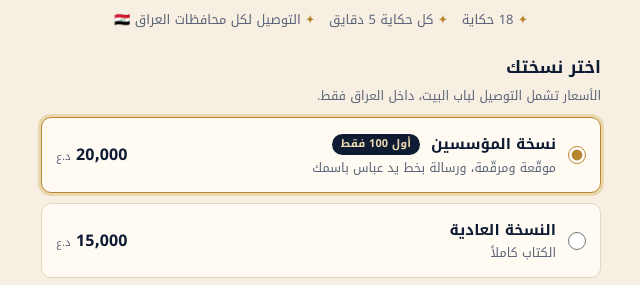
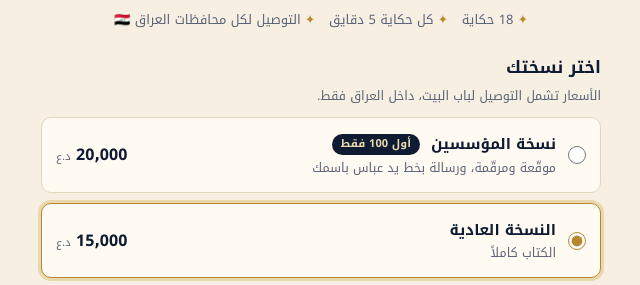
Before and after one commit to nuasall73-design/ma-waddaak-rabbuk, a plain HTML site: page index.html in a window 1280 px wide. Shown: the part 604-889 px from the top of the page, without its empty margins (319-959 px from the left). Drawn offline with Linux system fonts and the light colour scheme; a web font is replaced by a local one.

Commit message:
النسخة العادية هي الاختيار الافتراضي
Co-Authored-By: Claude Opus 5.5 <noreply@anthropic.com>
Claude-Session: https://claude.ai/code/session_017yHnbdBJfFawVqF738T2FP

```diff
--- a/index.html
+++ b/index.html
@@ -90,10 +90,10 @@ footer{text-align:center;font-size:12px;color:var(--muted)}
     <h2>اختر نسختك</h2>
     <p class="note" style="margin-bottom:10px">الأسعار تشمل التوصيل لباب البيت، داخل العراق فقط.</p>
     <div class="packs" role="radiogroup" aria-label="نوع النسخة">
-      <label class="pack"><input type="radio" name="pack" id="p-founder" value="founder" checked>
+      <label class="pack"><input type="radio" name="pack" id="p-founder" value="founder">
         <span><b>نسخة المؤسسين <span class="tag">أول 100 فقط</span></b><small>موقّعة ومرقّمة، ورسالة بخط يد عباس باسمك</small></span>
         <span class="price">20,000 <span>د.ع</span></span></label>
-      <label class="pack"><input type="radio" name="pack" id="p-regular" value="regular">
+      <label class="pack"><input type="radio" name="pack" id="p-regular" value="regular" checked>
         <span><b>النسخة العادية</b><small>الكتاب كاملاً</small></span>
         <span class="price">15,000 <span>د.ع</span></span></label>
       <label class="pack"><input type="radio" name="pack" id="p-pair" value="pair">
```
